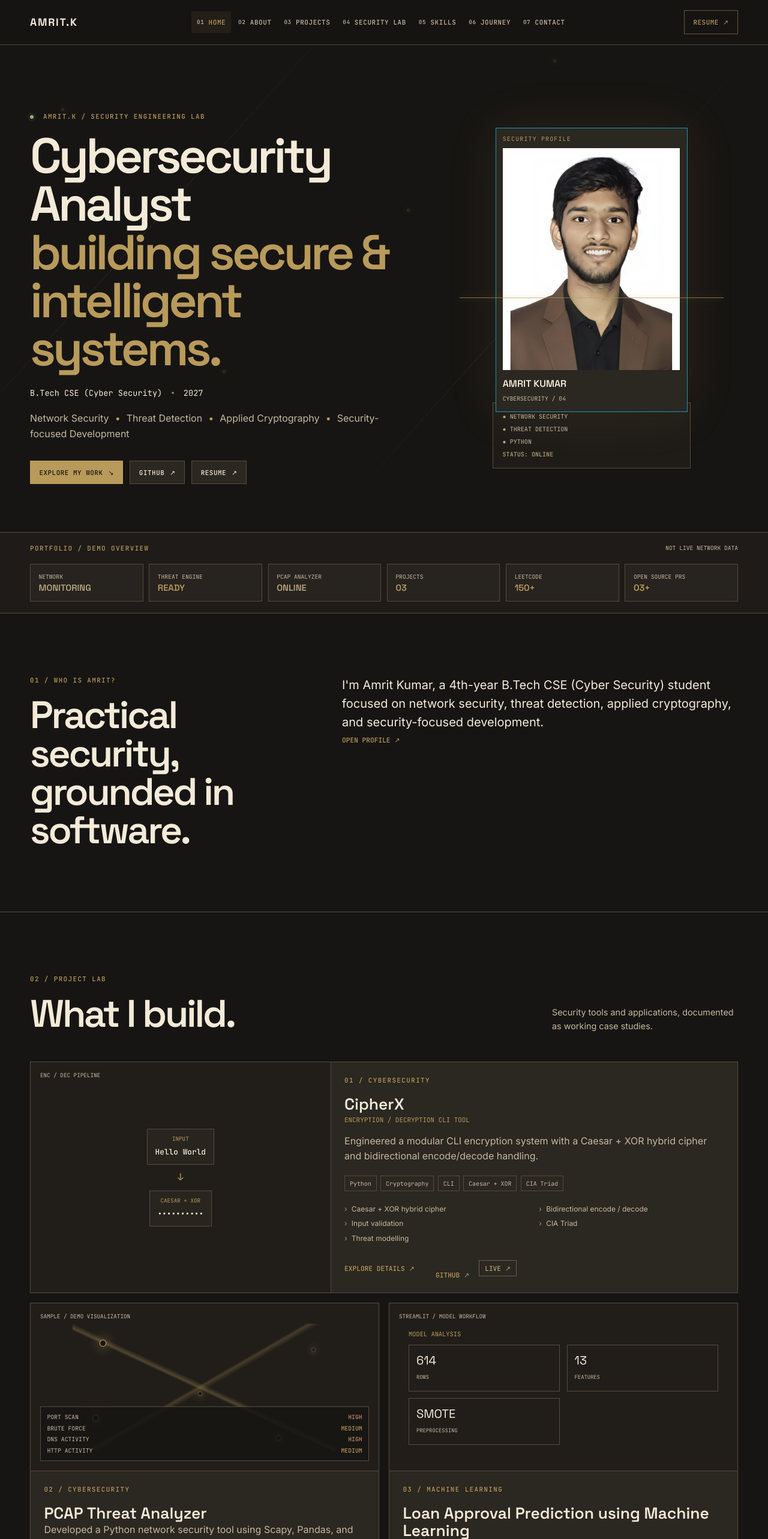
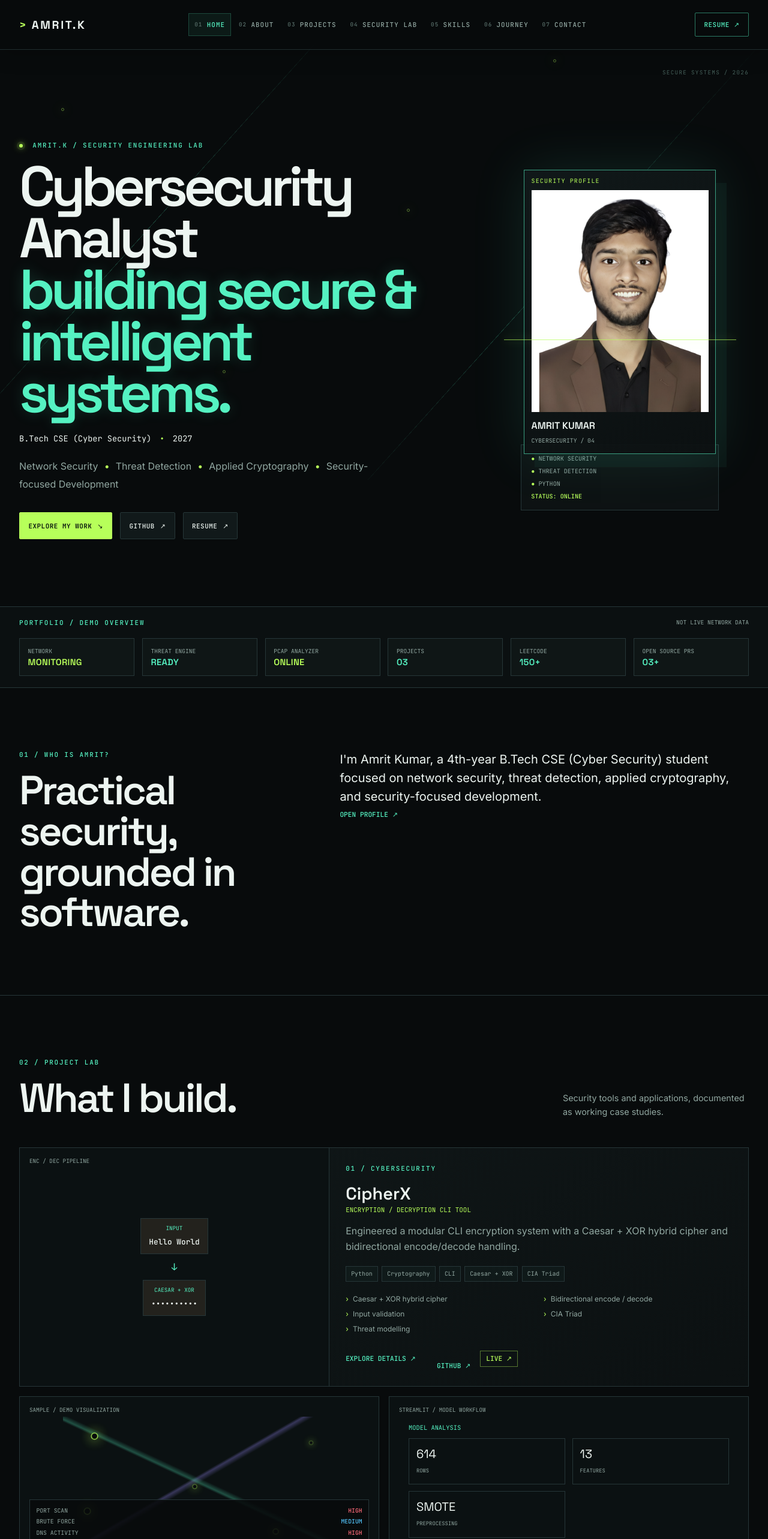
Before and after one commit to amrit100612/Portfolio, a React (Vite) app: page / in a window 1280 px wide. Shown: the top 2566 px of the page at 60% size. Built offline with nearby package versions, Linux system fonts and the light colour scheme.

Commit message:
style: redesign portfolio as premium cyber lab
Co-authored-by: Copilot <223556219+Copilot@users.noreply.github.com>

```diff
--- a/src/index.css
+++ b/src/index.css
@@ -3,7 +3,7 @@
 @tailwind components;
 @tailwind utilities;
 
-:root { --bg: #171513; --surface: #211e1a; --card: #2b2721; --card-hover: #383127; --cyan: #b89a5a; --blue: #a9894f; --purple: #8c7444; --green: #b5a27c; --red: #c58b72; --white: #f3ead8; --muted: #c6b89f; --border: #544b3d; color: var(--white); background: var(--bg); font-family: 'Inter', sans-serif; font-synthesis: none; text-rendering: optimizeLegibility; -webkit-font-smoothing: antialiased; scroll-behavior: smooth; }
+:root { --bg: #080b0c; --surface: #0e1314; --card: #11191a; --card-hover: #172324; --cyan: #55f2c2; --blue: #53c7ff; --purple: #9c8cff; --green: #b7ff5a; --red: #ff6b7a; --white: #edf5f1; --muted: #91a7a1; --border: #263638; color: var(--white); background: var(--bg); font-family: 'Inter', sans-serif; font-synthesis: none; text-rendering: optimizeLegibility; -webkit-font-smoothing: antialiased; scroll-behavior: smooth; }
 * { box-sizing: border-box; }
 html, body, #root { min-width: 320px; min-height: 100%; margin: 0; background: var(--bg); }
 body { color: var(--white); line-height: 1.6; overflow-x: hidden; }
@@ -52,7 +52,7 @@ a { color: inherit; } button, a { -webkit-tap-highlight-color: transparent; } bu
 .lab-contact-page { display: grid; align-items: center; }.lab-terminal-contact { max-width: 520px; margin-bottom: 4rem; padding: 1.3rem; border: 1px solid var(--border); background: #06090d; color: var(--muted); font: .72rem 'JetBrains Mono', monospace; }.lab-terminal-contact p { margin: .35rem 0; }.lab-terminal-contact strong { color: var(--green); font-weight: 500; }.lab-contact-links { display: flex; flex-wrap: wrap; gap: 1rem; margin-top: 2rem; }.lab-contact-links a { color: var(--cyan); font: .72rem 'JetBrains Mono', monospace; text-decoration: none; text-transform: uppercase; }.lab-contact-links a:hover { color: #fff; }
 .lab-footer { padding: 2.3rem 0; border-top: 1px solid var(--border); background: #05080c; }.lab-footer p { margin: .7rem 0 0; color: var(--muted); font: .66rem 'JetBrains Mono', monospace; }.lab-footer span { display: block; margin-top: .7rem; color: #64748b; font: .62rem 'JetBrains Mono', monospace; }
 @keyframes page-in { from { opacity: 0; transform: translateY(10px); } to { opacity: 1; transform: none; } } @keyframes scan { 0%, 100% { transform: translateY(-100px); opacity: 0; } 30%, 70% { opacity: .7; } 50% { transform: translateY(210px); } } @keyframes pulse { 0%, 100% { transform: scale(.8); opacity: .5; } 50% { transform: scale(1.35); opacity: 1; } } @keyframes float { 0%, 100% { transform: translateY(0); } 50% { transform: translateY(-12px); } } @keyframes drift { from { transform: rotate(42deg) translateY(-10%); } to { transform: rotate(42deg) translateY(10%); } } @keyframes node-in { from { opacity: 0; transform: translateY(7px); } to { opacity: 1; transform: none; } }
-/* Soft black, warm beige, and muted gold overrides for legacy decorative values. */
+/* Premium cyber-operations visual system. */
 body::before { background-image: linear-gradient(rgba(184,154,90,.045) 1px, transparent 1px), linear-gradient(90deg, rgba(184,154,90,.045) 1px, transparent 1px); }
 body::after { background: repeating-linear-gradient(0deg, transparent 0, transparent 3px, var(--white) 4px); }
 .lab-nav { border-bottom-color: rgba(84,75,61,.88); background: rgba(23,21,19,.88); }
@@ -87,3 +87,109 @@ body::after { background: repeating-linear-gradient(0deg, transparent 0, transpa
 .lab-live-link { border-color: rgba(181,162,124,.45); }
 @media (max-width: 720px) { .lab-nav nav { background: rgba(33,30,26,.98); box-shadow: 0 20px 40px rgba(23,21,19,.35); } }
 .lab-live-link:hover { border-color: var(--green); color: var(--green); }
+
+/* Cyberpunk refinement layer */
+body { background: radial-gradient(circle at 75% 4%, rgba(85,242,194,.06), transparent 28rem), var(--bg); }
+body::before { opacity: .48; background-size: 64px 64px; background-image: linear-gradient(rgba(85,242,194,.045) 1px, transparent 1px), linear-gradient(90deg, rgba(85,242,194,.045) 1px, transparent 1px); }
+body::after { opacity: .018; }
+.lab-app { background: linear-gradient(180deg, rgba(8,11,12,.15), rgba(8,11,12,.72)); }
+.lab-container { width: min(1240px, calc(100% - 4rem)); }
+.lab-background { opacity: .5; }
+.lab-background::before, .lab-background::after { background: linear-gradient(transparent, rgba(85,242,194,.42), transparent); }
+.lab-background span { border-color: var(--green); box-shadow: 0 0 18px rgba(183,255,90,.75); }
+.lab-nav { border-bottom-color: rgba(38,54,56,.82); background: rgba(8,11,12,.78); box-shadow: 0 8px 35px rgba(0,0,0,.2); }
+.lab-nav-inner { min-height: 82px; }
+.lab-brand { position: relative; font-size: 1.18rem; letter-spacing: .14em; }
+.lab-brand::before { content: '>'; margin-right: .4rem; color: var(--green); }
+.lab-nav nav a { border: 1px solid transparent; letter-spacing: .1em; }
+.lab-nav nav a small { color: #59706b; }
+.lab-nav nav a:hover, .lab-nav nav a.is-active { color: var(--cyan); border-color: rgba(85,242,194,.22); background: rgba(85,242,194,.065); }
+.lab-resume, .lab-button { border-color: var(--border); border-radius: 2px; }
+.lab-resume { border-color: rgba(85,242,194,.48); color: var(--cyan); }
+.lab-resume:hover, .lab-button:hover { border-color: var(--cyan); color: var(--cyan); box-shadow: 0 0 22px rgba(85,242,194,.1); }
+.lab-menu { border-color: var(--border); background: var(--surface); }
+.lab-menu i { background: var(--green); }
+.lab-hero { position: relative; min-height: 720px; padding: 9.5rem 0 7rem; border-bottom-color: var(--border); }
+.lab-hero::before { content: 'SECURE SYSTEMS / 2026'; position: absolute; top: 2rem; right: 2rem; color: #46605a; font: .58rem 'JetBrains Mono', monospace; letter-spacing: .14em; }
+.lab-hero-grid { grid-template-columns: minmax(0, 1.1fr) minmax(350px, .7fr); gap: 7rem; }
+.lab-kicker { color: var(--cyan); letter-spacing: .17em; }
+.lab-live-dot { background: var(--green); box-shadow: 0 0 0 4px rgba(183,255,90,.1), 0 0 12px var(--green); }
+.lab-hero h1 { font-size: clamp(3.2rem, 7.3vw, 7.2rem); line-height: .92; letter-spacing: -.075em; }
+h1 em, h2 em { color: var(--cyan); text-shadow: 0 0 24px rgba(85,242,194,.18); }
+.lab-hero-subtitle { color: var(--white); }
+.lab-hero-subtitle span, .lab-hero-description span { color: var(--green); }
+.lab-hero-description { color: var(--muted); line-height: 1.9; }
+.lab-actions { gap: .8rem; }
+.lab-button { min-height: 45px; }
+.lab-button-primary { color: #06100d; border-color: var(--green); background: var(--green); font-weight: 600; }
+.lab-button-primary:hover { color: #06100d; border-color: #d3ff91; background: #d3ff91; }
+.lab-profile-stage { min-height: 480px; }
+.lab-photo-card { border-color: rgba(85,242,194,.62); background: linear-gradient(145deg, rgba(17,25,26,.96), rgba(12,17,18,.94)); box-shadow: 18px 22px 0 rgba(85,242,194,.04), 0 0 85px rgba(85,242,194,.12); }
+.lab-photo-card img { filter: grayscale(.15) contrast(1.05) saturate(.82); }
+.lab-photo-card p { color: var(--green); }
+.lab-scan-line { background: var(--green); box-shadow: 0 0 18px var(--green); }
+.lab-profile-status { border-color: var(--border); background: rgba(14,19,20,.96); }
+.lab-profile-status b { color: var(--green); }
+.lab-overview { background: rgba(14,19,20,.78); }
+.lab-metric-grid { gap: .8rem; }
+.lab-metric { border-color: var(--border); background: rgba(17,25,26,.72); }
+.lab-metric strong { letter-spacing: .02em; }
+.lab-metric .tone-green { color: var(--green); }
+.lab-section, .lab-page { border-bottom-color: var(--border); }
+.lab-split h2, .lab-section-header h2 { font-size: clamp(2.6rem, 5.3vw, 5rem); }
+.lab-lead { color: var(--white); }
+.lab-text-button, .lab-text-link, .lab-github-link { color: var(--cyan); }
+.lab-text-button:hover, .lab-text-link:hover, .lab-github-link:hover { color: var(--green); }
+.lab-project-card { border-color: var(--border); background: linear-gradient(145deg, rgba(17,25,26,.94), rgba(12,17,18,.98)); }
+.lab-project-card:hover { border-color: rgba(85,242,194,.68); background: var(--card-hover); box-shadow: 0 24px 70px rgba(0,0,0,.35), 0 0 35px rgba(85,242,194,.06); }
+.lab-project-content { padding: 1.7rem; }
+.lab-project-content h3 { font-size: 1.8rem; }
+.lab-project-subtitle { color: var(--green); }
+.lab-tags span, .lab-skill-nodes span { border-color: var(--border); background: rgba(85,242,194,.025); }
+.lab-tags span:hover, .lab-skill-nodes span:hover { color: var(--green); border-color: rgba(183,255,90,.5); }
+.lab-feature-list li::before { color: var(--green); }
+.lab-visual { background: #0b1112; }
+.pcap-grid { background-image: linear-gradient(25deg, transparent 48%, rgba(85,242,194,.28) 49%, transparent 51%), linear-gradient(150deg, transparent 48%, rgba(156,140,255,.3) 49%, transparent 51%); }
+.pcap-nodes i { border-color: var(--green); box-shadow: 0 0 15px var(--green); }
+.risk-list { background: rgba(8,11,12,.88); }
+.risk-list .risk-medium { color: var(--blue); }
+.cipher-visual, .loan-visual > span { color: var(--cyan); }
+.cipher-visual strong, .loan-visual div b { color: var(--white); }
+.lab-area-card, .lab-module, .lab-learning-map, .lab-education-panel { border-color: var(--border); background: linear-gradient(145deg, rgba(17,25,26,.9), rgba(12,17,18,.94)); }
+.lab-area-card:hover, .lab-area-card.is-active, .lab-module:hover { border-color: var(--cyan); background: var(--card-hover); box-shadow: 0 0 25px rgba(85,242,194,.06); }
+.lab-area-card > span { color: var(--green); }
+.lab-education-panel { border-left-color: var(--green); }
+.lab-filter-row button, .lab-skill-tabs button { border-color: var(--border); background: var(--card); }
+.lab-filter-row button:hover, .lab-filter-row button.is-selected, .lab-skill-tabs button:hover, .lab-skill-tabs button.is-selected { border-color: var(--cyan); color: var(--cyan); background: rgba(85,242,194,.07); }
+.lab-back-link:hover { color: var(--green); }
+.lab-architecture li::before { color: var(--green); }
+.lab-learning-map b { color: var(--green); }
+.lab-live-link { border-color: rgba(183,255,90,.42); }
+.lab-live-link:hover { border-color: var(--green); color: var(--green); }
+.lab-footer { border-top-color: var(--border); background: #070a0b; }
+.lab-footer span { color: #59706b; }
+
+@media (max-width: 980px) {
+  .lab-container { width: min(100% - 3rem, 1240px); }
+  .lab-hero { padding-top: 7rem; }
+  .lab-hero-grid { gap: 3rem; }
+}
+@media (max-width: 720px) {
+  .lab-container { width: min(100% - 2rem, 1240px); }
+  .lab-nav-inner { min-height: 70px; }
+  .lab-nav nav { top: 70px; border-color: var(--border); background: rgba(14,19,20,.98); box-shadow: 0 20px 50px rgba(0,0,0,.45); }
+  .lab-nav nav a { border: 0; }
+  .lab-hero { padding: 5.5rem 0 4rem; }
+  .lab-hero::before { top: 1.5rem; right: 1rem; font-size: .5rem; }
+  .lab-hero h1 { font-size: clamp(2.8rem, 14vw, 5rem); }
+  .lab-profile-stage { min-height: 420px; }
+  .lab-project-content { padding: 1.35rem; }
+}
+@media (max-width: 460px) {
+  .lab-container { width: calc(100% - 1.5rem); }
+  .lab-hero { padding-top: 5rem; }
+  .lab-hero h1 { font-size: clamp(2.7rem, 15vw, 4.2rem); }
+  .lab-kicker { font-size: .6rem; }
+  .lab-project-content h3 { font-size: 1.45rem; }
+  .lab-photo-card { width: min(100%, 290px); }
+}
```
